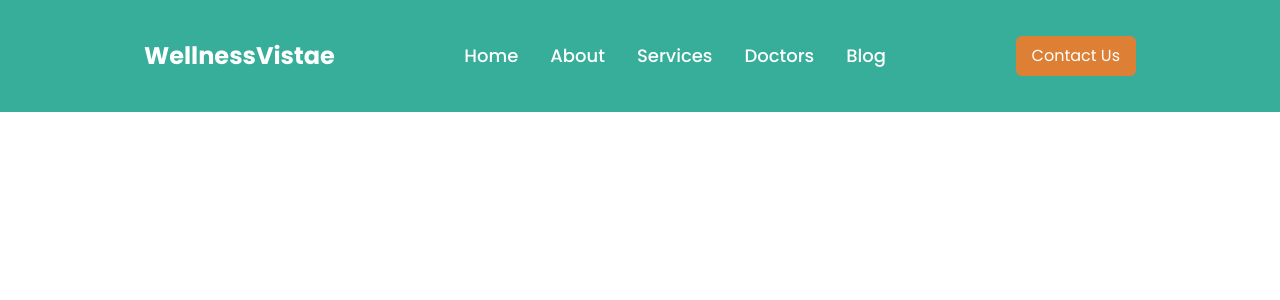
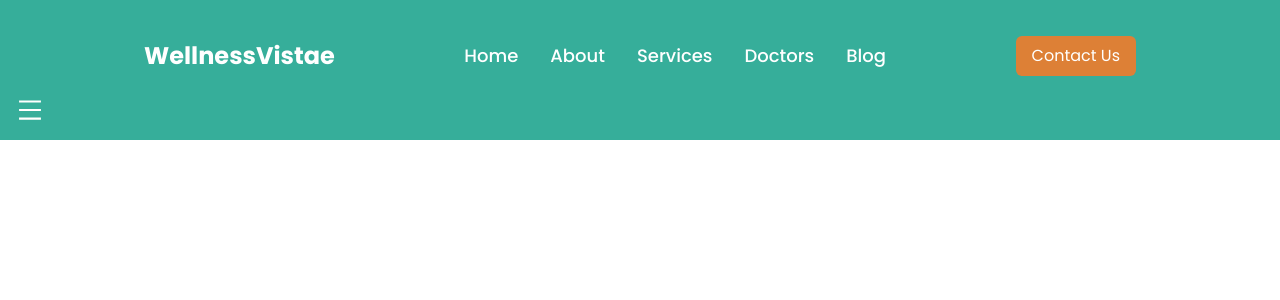
Before and after one commit to jwnasambu/medical-app, a React (Vite) app: page / in a window 1280 px wide. Shown: the top 300 px of the page. Built offline with nearby package versions, Linux system fonts and the light colour scheme.

Commit message:
Code refactor

```diff
--- a/src/components/navbar.jsx
+++ b/src/components/navbar.jsx
@@ -76,13 +76,8 @@ const Navbar = () => {
               Contact Us
             </button>
           </div>
-
-          <div className="lg:hidden z-20" onClick={handleChange}>
-            {menu ? <AiOutlineClose size={28} /> : <AiOutlineMenu size={28} />}
-          </div>
         </div>
 
-        {menu && (
           <div className="lg:hidden flex flex-col bg-backgroundColor px-4 py-6 space-y-4 text-lg font-medium">
             <Link
               to="home"
@@ -138,7 +133,13 @@ const Navbar = () => {
               Contact Us
             </button>
           </div>
-        )}
+           <div className="lg.hidden flex item-center">
+          {menu ? (
+            <AiOutlineClose size={28} onClick={handleChange}/>
+          ): (
+            <AiOutlineMenu size={28} onClick={handleChange} />
+          )}
+          </div>
       </div>
     </div>
   );
```
